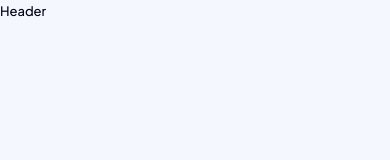
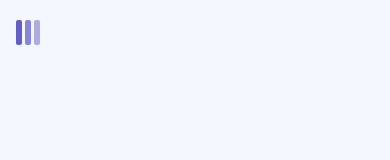
Before and after one commit to ryanbradley-webdev/kanban-task-management-app, a React (Vite) app: page / in a window 390 px wide. Shown: the top 160 px of the page. Built offline with nearby package versions, Linux system fonts and the light colour scheme.

Commit message:
Add mobile logo to header. Add plus icon component.

```diff
--- a/src/components/header/Header.tsx
+++ b/src/components/header/Header.tsx
@@ -6,7 +6,13 @@ export default function Header() {
             className={styles.header}
         >
 
-            Header
+            <svg width="24" height="25" xmlns="http://www.w3.org/2000/svg">
+                <g fill="#635FC7" fillRule="evenodd">
+                    <rect width="6" height="25" rx="2"/>
+                    <rect opacity=".75" x="9" width="6" height="25" rx="2"/>
+                    <rect opacity=".5" x="18" width="6" height="25" rx="2"/>
+                </g>
+            </svg>
 
         </header>
     )
--- a/src/components/header/header.module.css
+++ b/src/components/header/header.module.css
@@ -1,3 +1,7 @@
 .header {
     position: sticky;
+    display: flex;
+    align-items: center;
+    height: 64px;
+    padding-inline: 16px;
 }
```
Also changed, not shown: src/assets/PlusIcon.tsx (added, +10 -0 lines).
